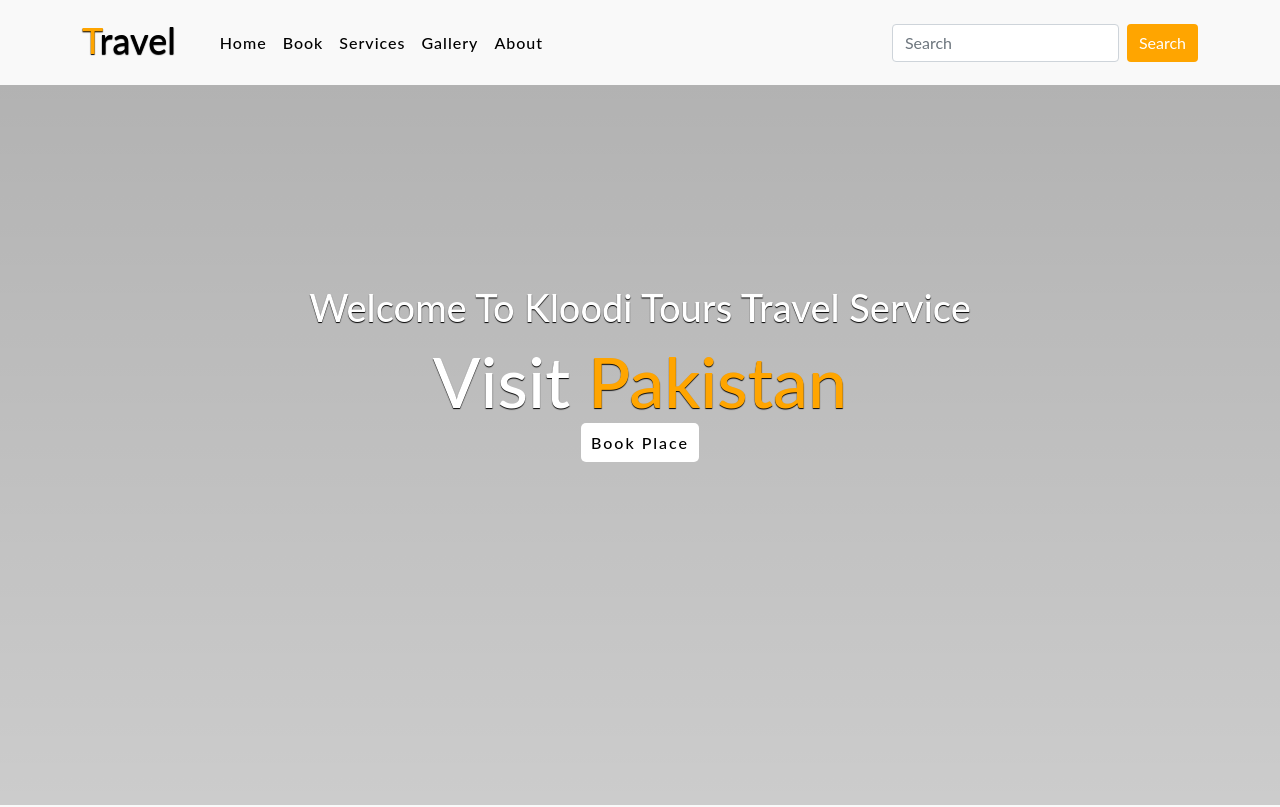
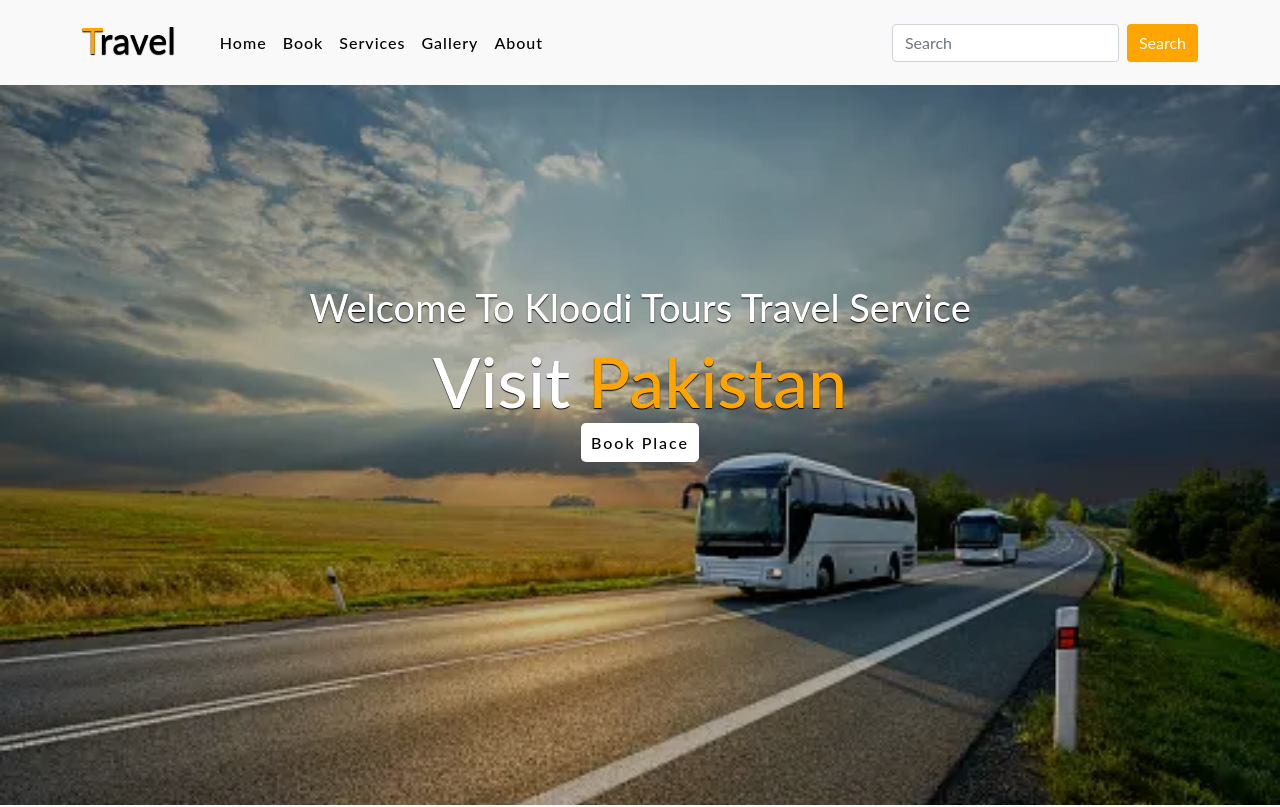
Before and after one commit to asaniklodi/Kloodi_Tours, a plain HTML site: page index.html in a window 1280 px wide. Shown: the top 807 px of the page. Drawn offline with nearby package versions, Linux system fonts and the light colour scheme.

Commit message:
Update style.css

```diff
--- a/style.css
+++ b/style.css
@@ -51,7 +51,7 @@
 .home{
     width: 100%;
     height: 90vh;
-    background-image: linear-gradient(rgba(0,0,0,0.3),rgba(0,0,0,0.2)), url(img/bus.jpg);
+    background-image: linear-gradient(rgba(0,0,0,0.3),rgba(0,0,0,0.2)), url(images/bus.jpg);
     background-repeat: no-repeat;
     background-size: cover;
 }
```
